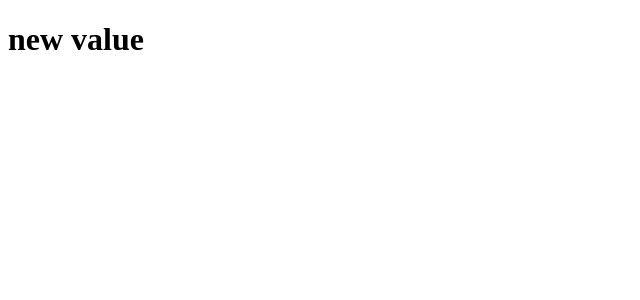
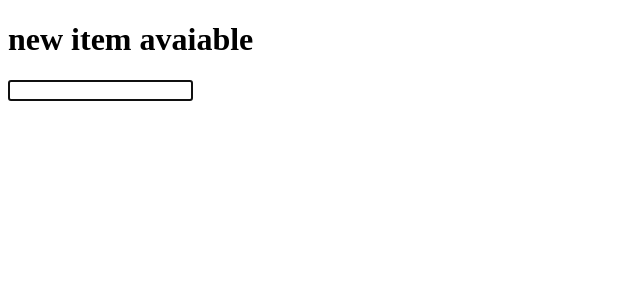
Before and after one commit to ekramulhasan/first_project, a Vue app: page / in a window 1280 px wide. Shown: the top 300 px of the page, without its empty margins (0-640 px from the left). Built offline with nearby package versions, Linux system fonts and the light colour scheme.

Commit message:
template ref

```diff
--- a/src/App.vue
+++ b/src/App.vue
@@ -2,7 +2,7 @@
 
 <h1>{{ title }}</h1>
 
-
+<input type="text" ref="input">
 
 </template>
 
@@ -10,16 +10,11 @@
 import { onBeforeMount,ref,onMounted } from 'vue';
 
 let title = ref('new item avaiable');
-
-onBeforeMount(() => {
-  title.value = 'learn vue js';
-  console.log('hello world');
-});
+const input = ref(null);
 
 onMounted(() => {
-
-  title.value = 'new value';
-  console.log('mounted');
+  input.value.focus()
+  console.log(input.value);
 });
 
 </script>
```
